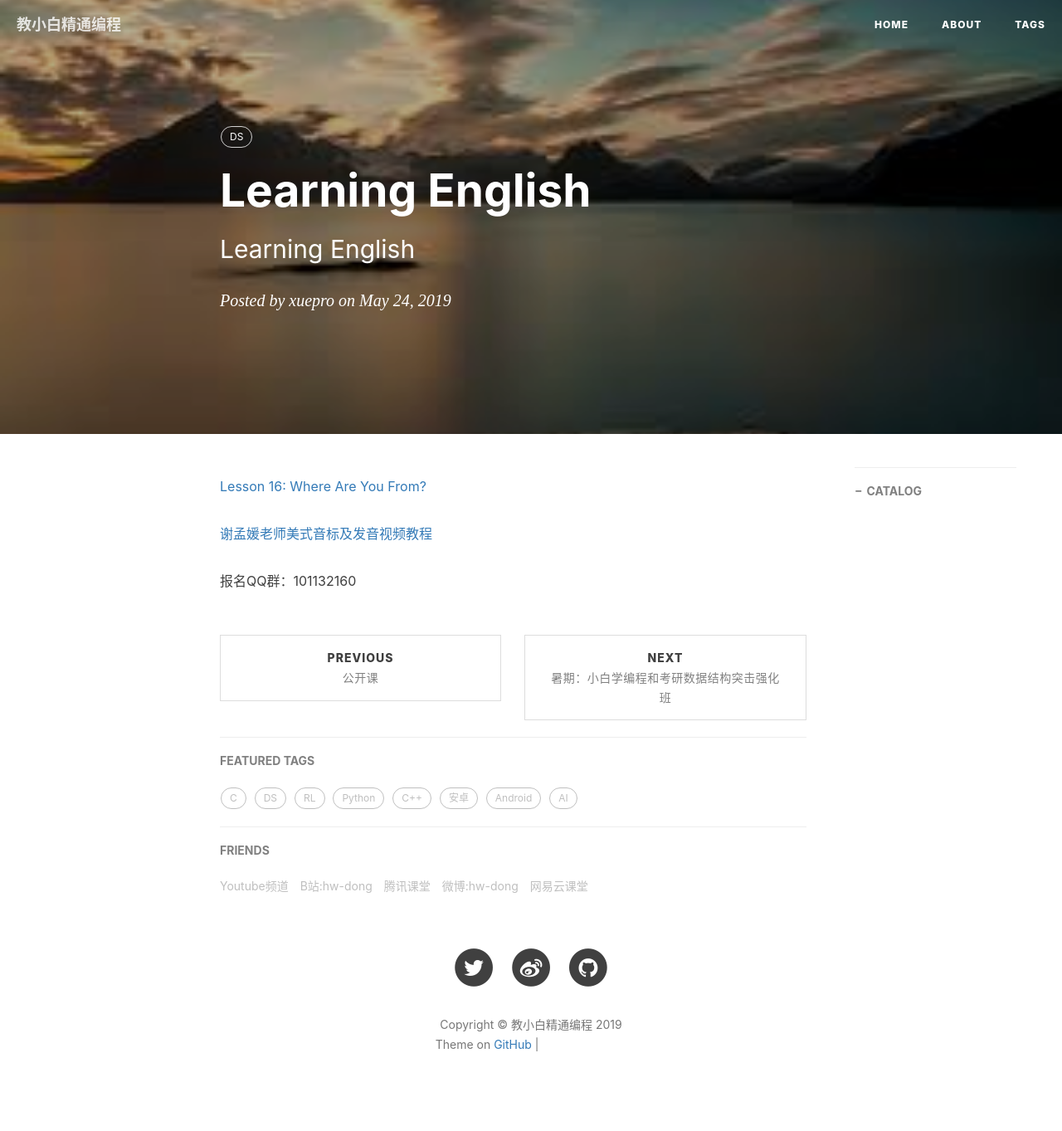
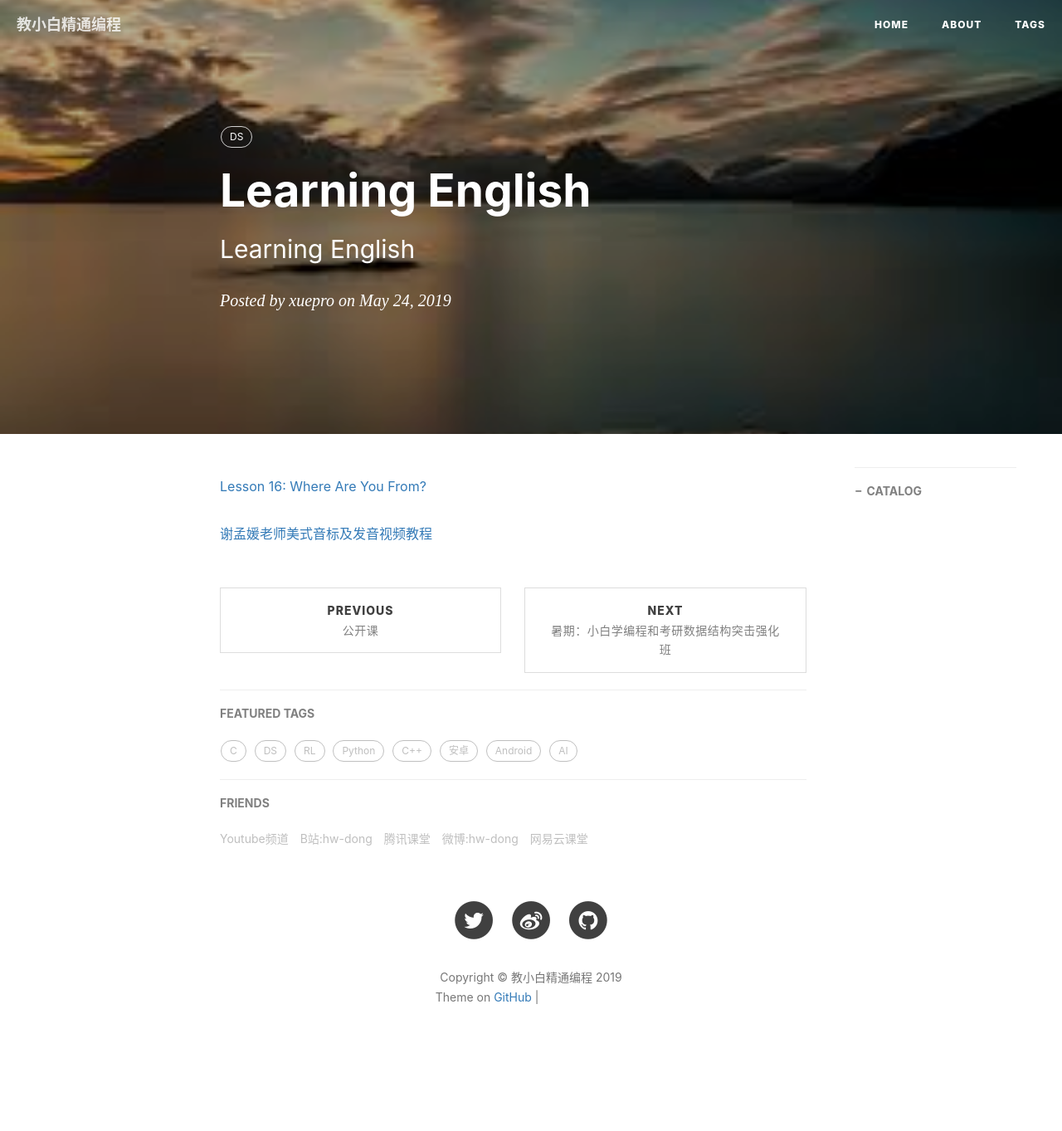
Before and after one commit to xuepro/xuepro.github.io, a Jekyll site: the page built from _posts/2019-05-24-Learning English.md, in a window 1280 px wide. Shown: the whole page at 83% size. Built offline with Jekyll 4.4.1, drawn with Linux system fonts in a browser that asks for light colours; nearby versions of some CDN libraries; comment, search, counter and statistics services are not loaded; after the commit the page ends 1306 px from its top, so only the background shows below that; grey boxes are pictures that could not be loaded.

Commit message:
Update 2019-05-24-Learning English.md

```diff
--- a/_posts/2019-05-24-Learning English.md
+++ b/_posts/2019-05-24-Learning English.md
@@ -15,5 +15,3 @@ tags:
 [Lesson 16: Where Are You From?](https://www.youtube.com/watch?v=QQavoMYmMVE)
 
 [谢孟媛老师美式音标及发音视频教程](https://www.youtube.com/watch?v=I_BBh97dmR0)
-
-报名QQ群：101132160
```
